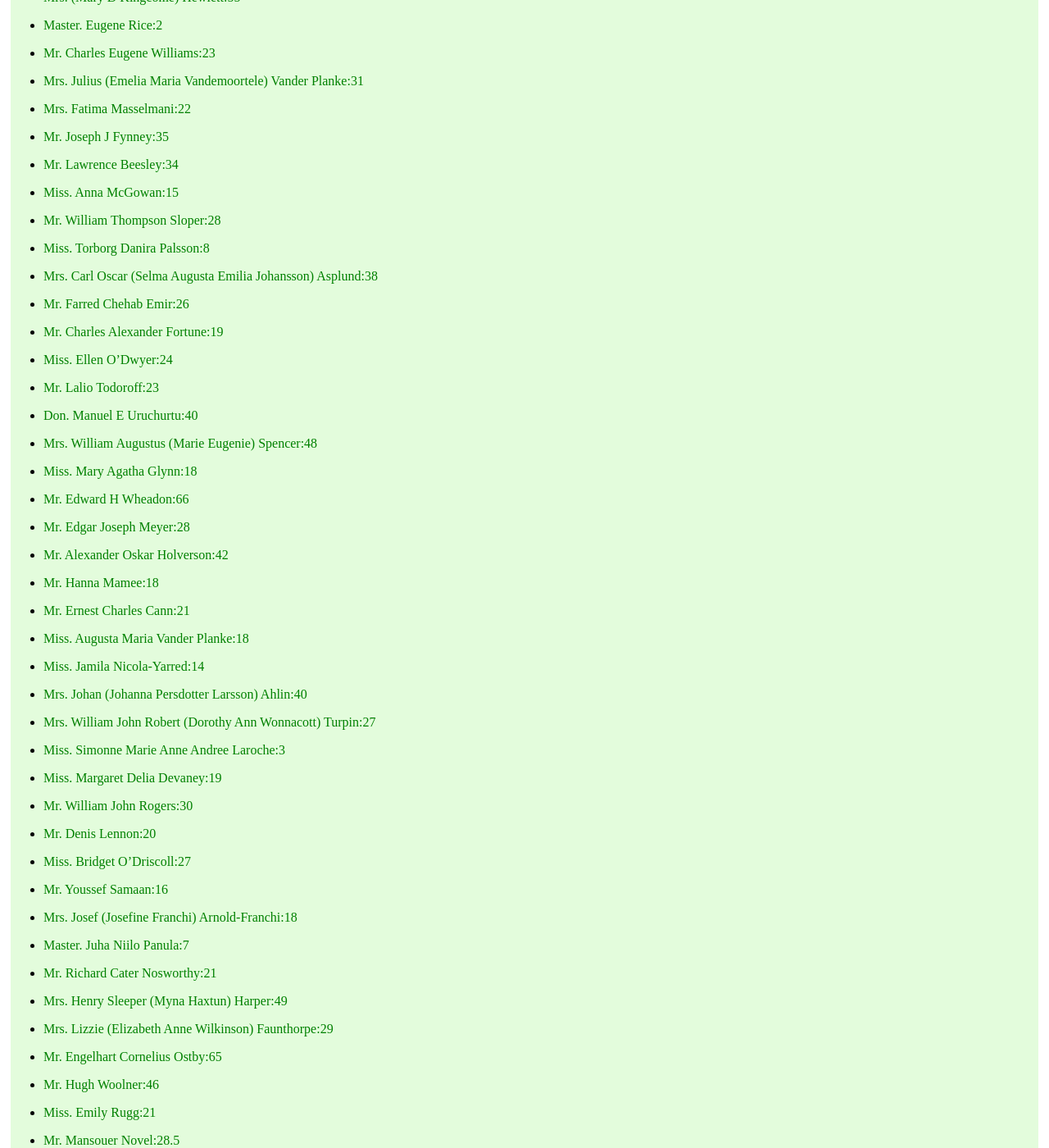
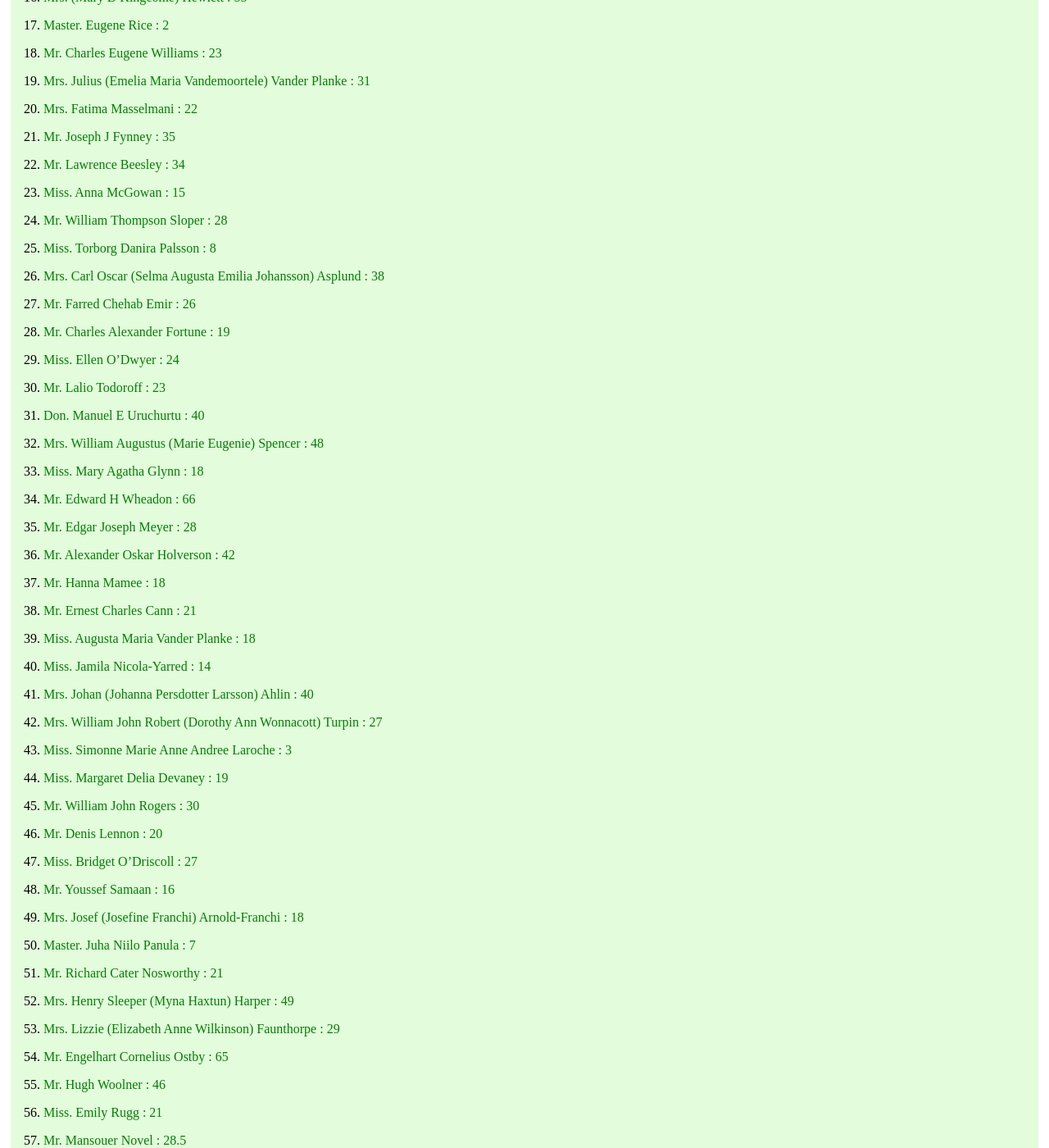
Before and after one commit to biswas3/Assignment, a Jekyll site: the page built from liquid.md, in a window 1280 px wide and 1400 px high, scrolled down 706 px. Shown: the whole window at 82% size. Built offline with Jekyll 4.4.1, drawn with Linux system fonts in a browser that asks for light colours; our own code applies the rules of GitHub Pages for plain Markdown files; some of the changed text lies outside the part shown.

Commit message:
Update liquid.md

```diff
--- a/liquid.md
+++ b/liquid.md
@@ -14,6 +14,6 @@ A very good example of liquid syntax is using the 'For-loop' statement that give
 
 {% for entry in site.data.titanic %}
 
-- {{entry.Name}}:{{entry.Age}}
+1. {{entry.Name}} : {{entry.Age}}
 
 {% endfor %}
```
